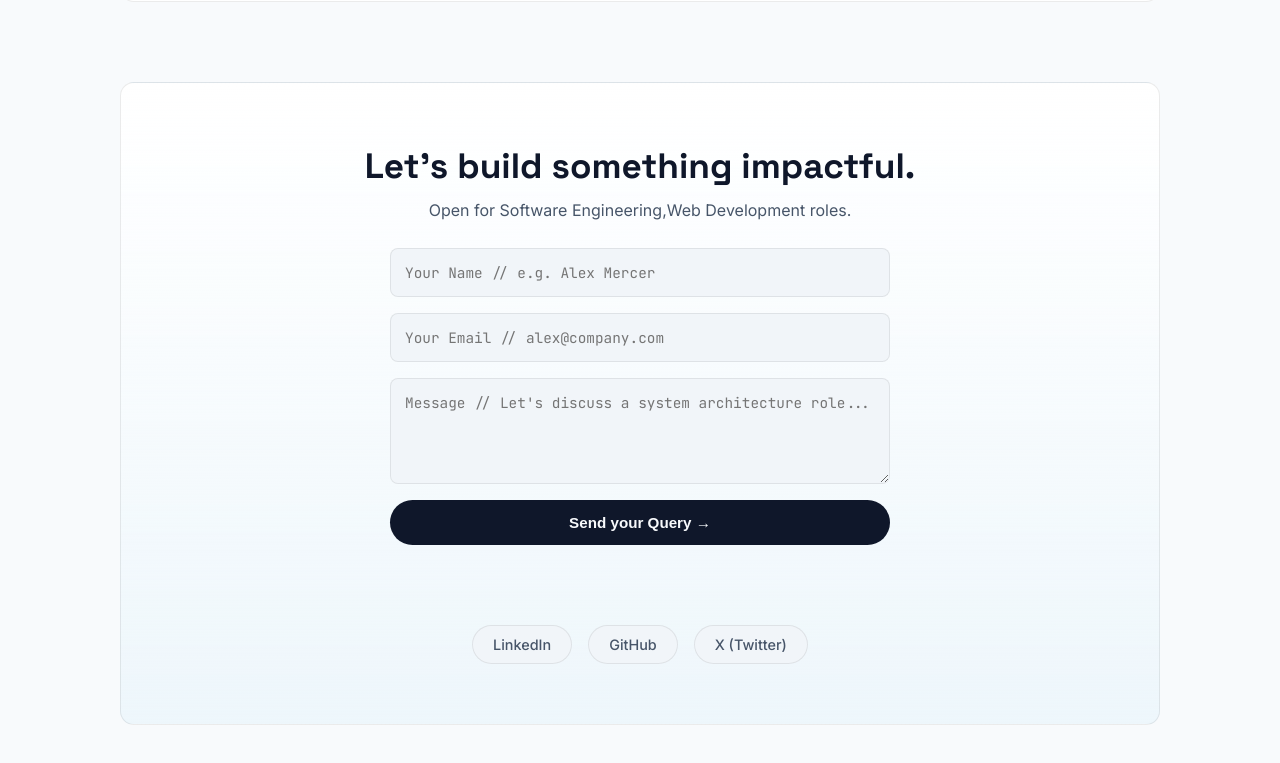
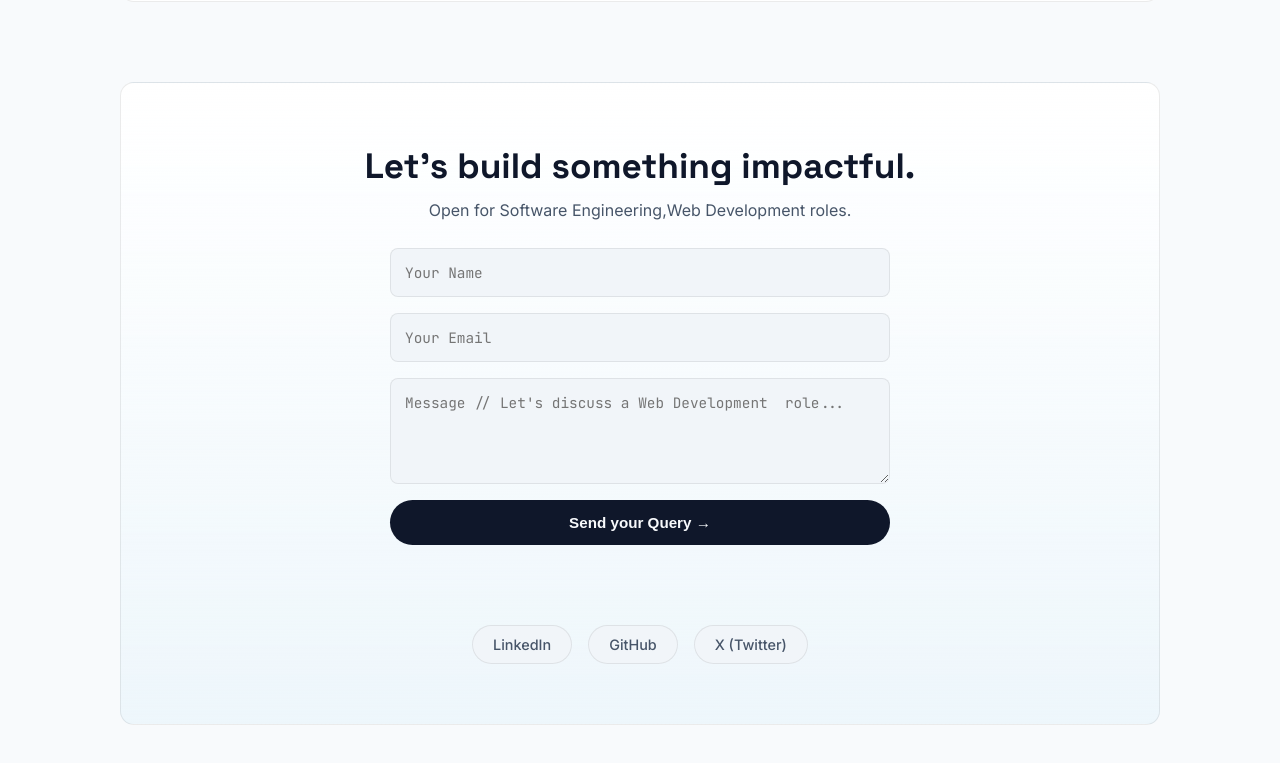
Before and after one commit to sahil662-sk/Sahil-portfolio, a website: page Public/index.html in a window 1280 px wide. Shown: the part 3193-3956 px from the top of the page. Drawn offline with nearby package versions, Linux system fonts and the light colour scheme.

Commit message:
Updated contact form

```diff
--- a/Public/index.html
+++ b/Public/index.html
@@ -650,9 +650,9 @@
                 <h2>Let's build something impactful.</h2>
                 <p>Open for Software Engineering,Web Development roles.</p>
                 <form id="contactForm" style="max-width: 500px; margin: 0 auto; display: flex; flex-direction: column; gap: 16px; text-align: left;">
-    <input type="text" id="name" placeholder="Your Name // e.g. Alex Mercer" required style="padding: 14px; border-radius: 8px; background: var(--surface-2); border: 1px solid var(--border); color: var(--text-main); font-family: var(--font-code); font-size: 0.9rem;">
-    <input type="email" id="email" placeholder="Your Email // alex@company.com" required style="padding: 14px; border-radius: 8px; background: var(--surface-2); border: 1px solid var(--border); color: var(--text-main); font-family: var(--font-code); font-size: 0.9rem;">
-    <textarea id="message" rows="4" placeholder="Message // Let's discuss a system architecture role..." required style="padding: 14px; border-radius: 8px; background: var(--surface-2); border: 1px solid var(--border); color: var(--text-main); font-family: var(--font-code); font-size: 0.9rem; resize: vertical;"></textarea>
+    <input type="text" id="name" placeholder="Your Name " required style="padding: 14px; border-radius: 8px; background: var(--surface-2); border: 1px solid var(--border); color: var(--text-main); font-family: var(--font-code); font-size: 0.9rem;">
+    <input type="email" id="email" placeholder="Your Email" required style="padding: 14px; border-radius: 8px; background: var(--surface-2); border: 1px solid var(--border); color: var(--text-main); font-family: var(--font-code); font-size: 0.9rem;">
+    <textarea id="message" rows="4" placeholder="Message // Let's discuss a Web Development  role..." required style="padding: 14px; border-radius: 8px; background: var(--surface-2); border: 1px solid var(--border); color: var(--text-main); font-family: var(--font-code); font-size: 0.9rem; resize: vertical;"></textarea>
     <button type="submit" class="hero-btn" style="justify-content: center; cursor: pointer; border: none;">Send your Query &rarr;</button>
     <p id="formStatus" style="text-align: center; font-size: 0.85rem; margin-top: 8px;"></p>
 </form>
```
